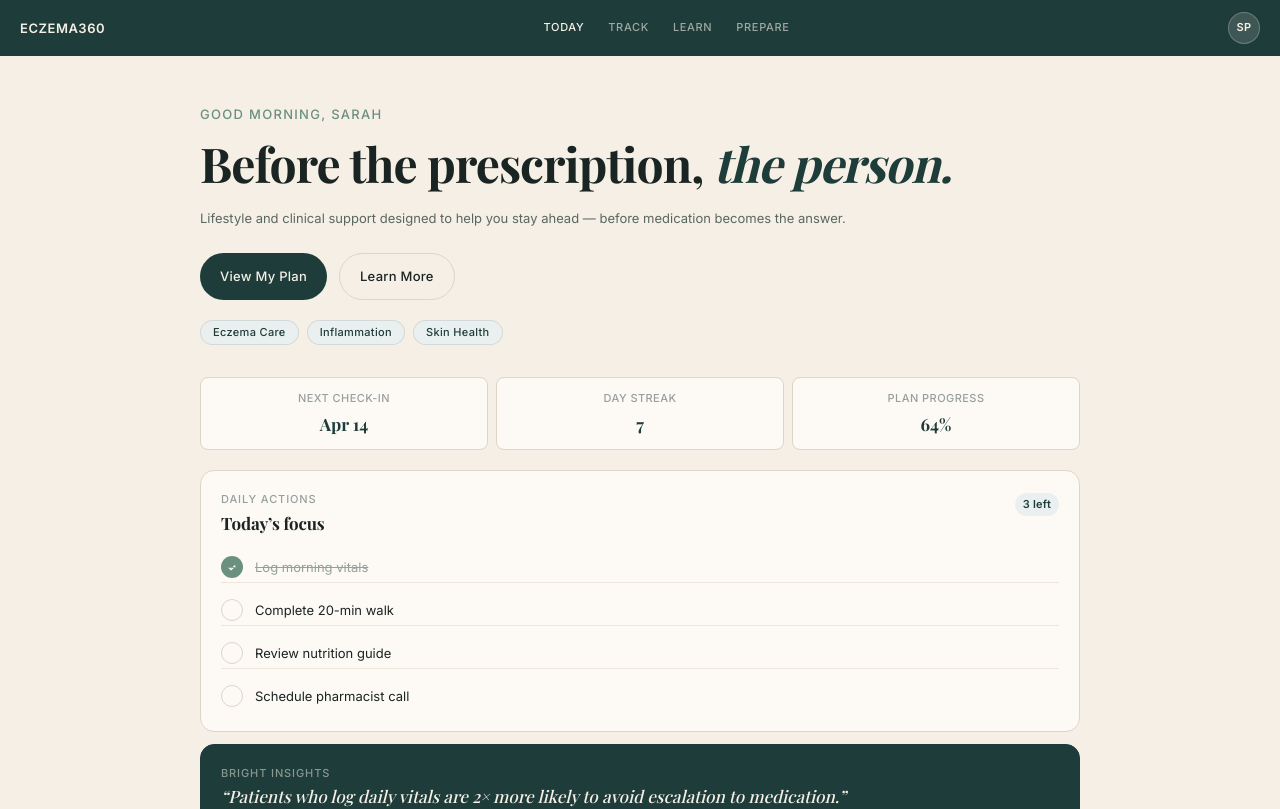
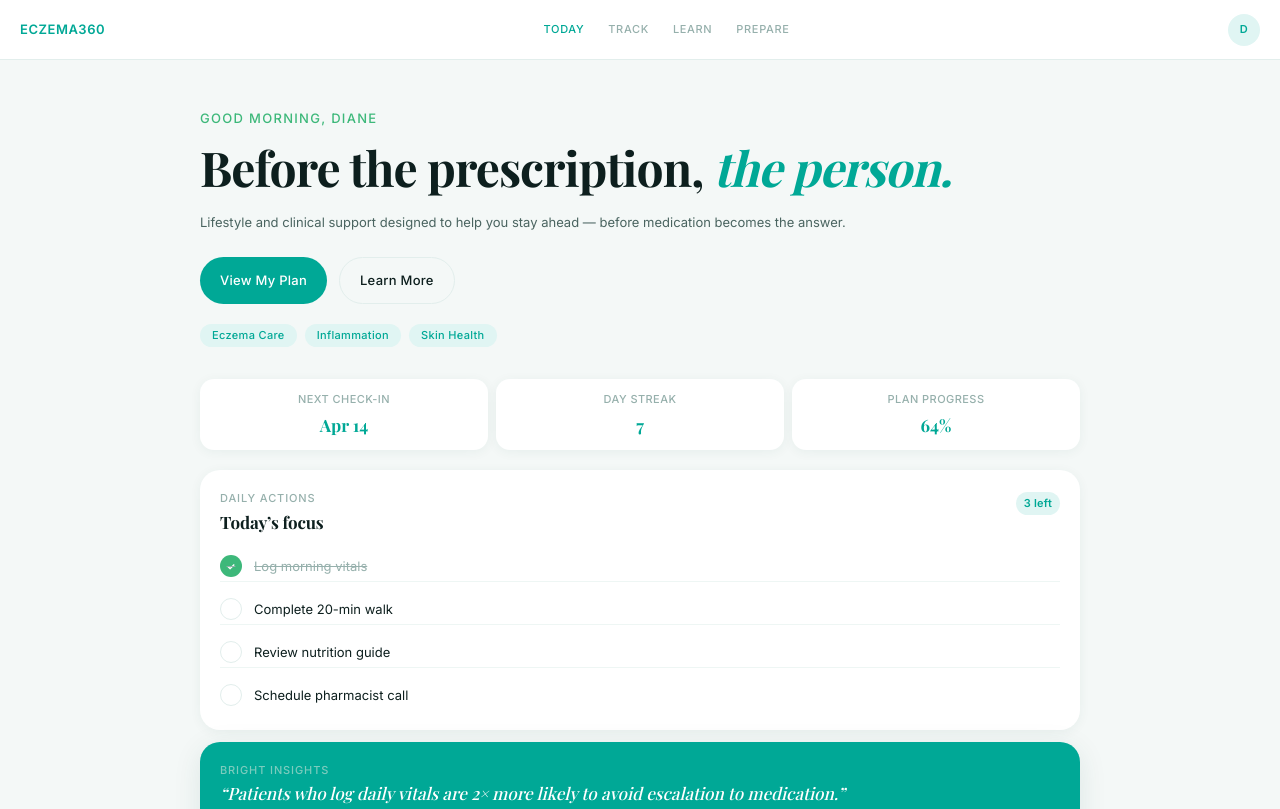
Before and after one commit to isramohamed-crypto/cardiometabolic-insights, a React (Vite) app: page / in a window 1280 px wide. Shown: the top 809 px of the page. Built offline with nearby package versions, Linux system fonts and the light colour scheme; a web font is replaced by a local one.

Commit message:
updated branding

```diff
--- a/src/components/Hero.jsx
+++ b/src/components/Hero.jsx
@@ -3,7 +3,7 @@ import React from 'react'
 export default function Hero() {
   return (
     <section className="hero">
-      <p className="hero__eyebrow">Good morning, Sarah</p>
+      <p className="hero__eyebrow">Good morning, Diane</p>
       <h1 className="hero__headline">
         Before the prescription, <em>the person.</em>
       </h1>
--- a/src/components/Nav.jsx
+++ b/src/components/Nav.jsx
@@ -22,7 +22,7 @@ export default function Nav() {
           </a>
         ))}
       </nav>
-      <button className="nav__avatar" aria-label="Profile">SP</button>
+      <button className="nav__avatar" aria-label="Profile">D</button>
     </header>
   )
 }
--- a/src/index.css
+++ b/src/index.css
@@ -1,24 +1,24 @@
 /* ── TOKENS ─────────────────────────────────────────────────── */
 :root {
-  /* Brand palette — editorial teal + warm cream */
-  --color-teal:          #1E3D3A;
-  --color-teal-mid:      #2D5652;
-  --color-teal-light:    #EAF0EF;
-  --color-sage:          #6B9080;
-  --color-sage-light:    #EEF4F1;
-  --color-warm:          #C4915A;
-  --color-warm-light:    #FAF1E8;
+  /* Brand palette — consumer lifestyle health */
+  --color-teal:          #00A896;
+  --color-teal-mid:      #00BFA5;
+  --color-teal-light:    #E0F5F3;
+  --color-sage:          #3DB87A;
+  --color-sage-light:    #E8F7EF;
+  --color-warm:          #F26B4A;
+  --color-warm-light:    #FEF0EC;
 
-  /* Neutrals */
-  --color-bg:            #F5EFE6;
-  --color-surface:       #FDFAF6;
-  --color-surface-2:     #F0EAE0;
-  --color-border:        #DDD5C8;
-  --color-border-light:  #EDE7DE;
-  --color-text-primary:  #1A2422;
-  --color-text-secondary:#5A6760;
-  --color-text-muted:    #95A09D;
-  --color-text-inverse:  #F5EFE6;
+  /* Neutrals — white-forward, clean */
+  --color-bg:            #F4F8F7;
+  --color-surface:       #FFFFFF;
+  --color-surface-2:     #F4F8F7;
+  --color-border:        #E2EEEC;
+  --color-border-light:  #EEF6F4;
+  --color-text-primary:  #0D1F1E;
+  --color-text-secondary:#4A6460;
+  --color-text-muted:    #96B0AC;
+  --color-text-inverse:  #FFFFFF;
 
   /* Type */
   --font-serif: 'Playfair Display', Georgia, 'Times New Roman', serif;
@@ -44,19 +44,20 @@
   --space-10: 2.5rem;
   --space-12: 3rem;
 
-  /* Shape */
-  --radius-sm:   4px;
-  --radius-md:   8px;
-  --radius-lg:   14px;
-  --radius-xl:   20px;
+  /* Shape — rounder, friendlier */
+  --radius-sm:   8px;
+  --radius-md:   14px;
+  --radius-lg:   20px;
+  --radius-xl:   28px;
   --radius-full: 9999px;
 
-  /* Shadow */
-  --shadow-sm: 0 1px 3px rgba(30,61,58,.05), 0 1px 2px rgba(30,61,58,.04);
-  --shadow-md: 0 4px 16px rgba(30,61,58,.08);
+  /* Shadow — lifted, consumer feel */
+  --shadow-sm: 0 2px 12px rgba(0,80,70,.06);
+  --shadow-md: 0 6px 28px rgba(0,80,70,.10);
+  --shadow-lg: 0 12px 40px rgba(0,80,70,.12);
 
   /* Layout */
-  --nav-height:        56px;
+  --nav-height:        60px;
   --bottom-nav-height: 68px;
   --max-width:         480px;
 }
@@ -82,7 +83,8 @@ svg { display: block; }
   position: fixed;
   top: 0; left: 0; right: 0;
   height: var(--nav-height);
-  background: var(--color-teal);
+  background: var(--color-surface);
+  border-bottom: 1px solid var(--color-border);
   display: flex;
   align-items: center;
   justify-content: space-between;
@@ -98,10 +100,10 @@ svg { display: block; }
 .nav__wordmark {
   font-family: var(--font-sans);
   font-size: var(--font-size-sm);
-  font-weight: 600;
+  font-weight: 700;
   letter-spacing: 0.04em;
   text-transform: uppercase;
-  color: var(--color-text-inverse);
+  color: var(--color-teal);
 }
 .nav__separator {
   font-size: var(--font-size-xs);
@@ -126,20 +128,20 @@ svg { display: block; }
   font-weight: 500;
   letter-spacing: 0.06em;
   text-transform: uppercase;
-  color: rgba(245,239,230,.6);
+  color: var(--color-text-muted);
   transition: color .15s;
 }
 .nav__link--active,
-.nav__link:hover { color: var(--color-text-inverse); }
+.nav__link:hover { color: var(--color-teal); }
 
 .nav__avatar {
   width: 32px; height: 32px;
   border-radius: var(--radius-full);
-  background: rgba(245,239,230,.15);
-  border: 1px solid rgba(245,239,230,.25);
-  color: var(--color-text-inverse);
+  background: var(--color-teal-light);
+  border: none;
+  color: var(--color-teal);
   font-size: var(--font-size-xs);
-  font-weight: 600;
+  font-weight: 700;
   letter-spacing: 0.03em;
   display: flex;
   align-items: center;
@@ -205,7 +207,7 @@ svg { display: block; }
   letter-spacing: 0.03em;
   color: var(--color-teal);
   background: var(--color-teal-light);
-  border: 1px solid rgba(30,61,58,.12);
+  border: none;
   padding: 3px var(--space-3);
   border-radius: var(--radius-full);
 }
@@ -276,10 +278,11 @@ svg { display: block; }
 .status-card {
   flex: 1;
   background: var(--color-surface);
-  border: 1px solid var(--color-border);
+  border: none;
   border-radius: var(--radius-md);
   padding: var(--space-3) var(--space-3);
   text-align: center;
+  box-shadow: var(--shadow-sm);
 }
 .status-card__label {
   font-size: var(--font-size-xs);
@@ -307,9 +310,10 @@ svg { display: block; }
 /* ── CARD ───────────────────────────────────────────────────── */
 .card {
   background: var(--color-surface);
-  border: 1px solid var(--color-border);
+  border: none;
   border-radius: var(--radius-lg);
   padding: var(--space-5);
+  box-shadow: var(--shadow-sm);
 }
 .card--full { grid-column: 1 / -1; }
 .card--half { grid-column: span 1; }
@@ -317,7 +321,7 @@ svg { display: block; }
 /* Teal variant */
 .card--teal {
   background: var(--color-teal);
-  border-color: var(--color-teal);
+  box-shadow: var(--shadow-md);
 }
 
 .card__header {
@@ -493,8 +497,9 @@ svg { display: block; }
   text-align: center;
 }
 .module--active {
-  border-color: var(--color-teal);
+  border: 2px solid var(--color-teal);
   background: var(--color-teal-light);
+  box-shadow: 0 0 0 3px rgba(0,168,150,.1);
 }
 .module--locked { opacity: .4; }
 .module__icon   { font-size: 1.1rem; line-height: 1; }
@@ -508,7 +513,8 @@ svg { display: block; }
   position: fixed;
   bottom: 0; left: 0; right: 0;
   height: var(--bottom-nav-height);
-  background: var(--color-teal);
+  background: var(--color-surface);
+  border-top: 1px solid var(--color-border);
   display: flex;
   align-items: center;
   justify-content: space-around;
@@ -522,7 +528,7 @@ svg { display: block; }
   align-items: center;
   gap: 4px;
   padding: var(--space-2) var(--space-4);
-  color: rgba(245,239,230,.45);
+  color: var(--color-text-muted);
   font-size: 10px;
   font-weight: 500;
   letter-spacing: 0.04em;
@@ -530,13 +536,12 @@ svg { display: block; }
   transition: color .15s;
 }
 .bottom-nav__item svg { width: 20px; height: 20px; }
-.bottom-nav__item--active { color: var(--color-text-inverse); }
-.bottom-nav__item:hover   { color: var(--color-text-inverse); }
+.bottom-nav__item--active { color: var(--color-teal); }
+.bottom-nav__item:hover   { color: var(--color-teal); }
 
 /* ── WATCH NOW ──────────────────────────────────────────────── */
 .watch-now {
   padding: var(--space-6) 0 var(--space-6);
-  border-top: 1px solid var(--color-border);
   margin-top: var(--space-5);
 }
 
```
